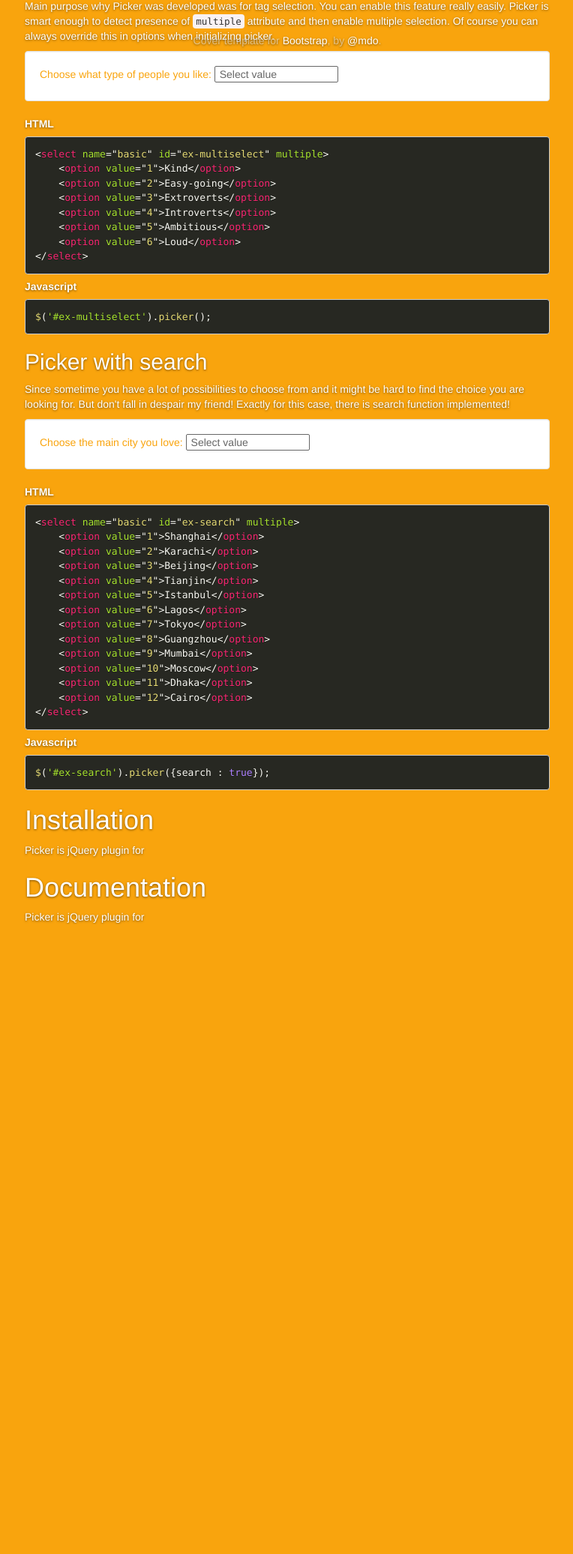
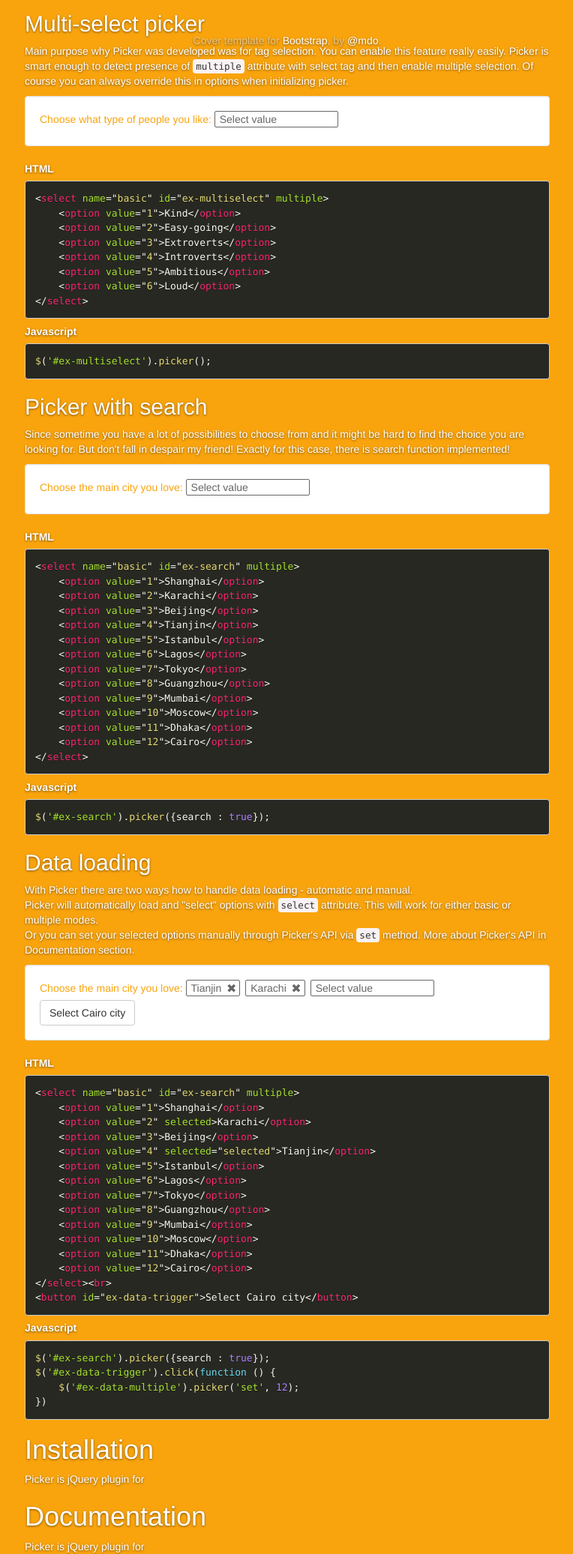
Before and after one commit to AuHau/select-picker, a website: page examples/index.html in a window 1280 px wide. Shown: the part 726-2799 px from the top of the page at 75% size, without its empty margins (257-1021 px from the left). Before the commit the page ends 1959 px from the top, so only its background shows below. Drawn offline with Linux system fonts and the light colour scheme.

Commit message:
Adding hidden attribute support + data loading debugging

```diff
--- a/examples/index.html
+++ b/examples/index.html
@@ -37,11 +37,15 @@
     <div id="examples">
         <h1>Examples</h1>
 
-        <h2>Basic picker</h2>
-        Picker for single-select select box, without any other cool features.
+        <h2>Basic Picker</h2>
+        Basic Picker mimic standard select box. It will load first option as selected one,
+        therefore if you want to have placeholder use first option as placeholder. Also
+        Picker support <code>hidden</code> attribute, therefore if you don't want to have
+        placeholder in list of options, use it with your placeholder option.
         <div class="well">
             Categorize your personality:
             <select name="basic" id="ex-basic">
+                <option value="" disabled hidden>Select value</option>
                 <option value="1">Nice</option>
                 <option value="2">Very nice</option>
                 <option value="3">Awesome</option>
@@ -55,6 +59,7 @@
 
         <strong>HTML</strong>
 <pre><code class="language-markup">&lt;select name=&quot;basic&quot; id=&quot;ex-basic&quot;&gt;
+    &lt;option value=&quot;&quot; disabled hidden&gt;Select value&lt;/option&gt;
     &lt;option value=&quot;1&quot;&gt;Nice&lt;/option&gt;
     &lt;option value=&quot;2&quot;&gt;Very nice&lt;/option&gt;
     &lt;option value=&quot;3&quot;&gt;Awesome&lt;/option&gt;
@@ -68,7 +73,7 @@
         <h2>Multi-select picker</h2>
         Main purpose why Picker was developed was for tag selection. You can enable this
         feature really easily. Picker is smart enough to detect presence of <code>multiple</code>
-        attribute and then enable multiple selection.
+        attribute with select tag and then enable multiple selection.
         Of course you can always override this in options when initializing picker.
         <div class="well">
             Choose what type of people you like:
@@ -81,7 +86,7 @@
                 <option value="6">Loud</option>
             </select>
             <script type="text/javascript">
-                $('#ex-multiselect').picker({width : 400});
+                $('#ex-multiselect').picker();
             </script>
         </div>
 
@@ -143,7 +148,63 @@
 </code></pre>
 
         <strong>Javascript</strong>
-<pre><code class="language-javascript">$('#ex-search').picker({search : true});</code></pre>
+        <pre><code class="language-javascript">$('#ex-search').picker({search : true});</code></pre>
+
+        <h2>Data loading</h2>
+        With Picker there are two ways how to handle data loading - automatic and manual.<br>
+        Picker will automatically load and "select" options with <code>select</code>
+        attribute. This will work for either basic or multiple modes. <br>
+        Or you can set your selected options manually through Picker's API via <code>set</code>
+        method. More about Picker's API in <a href="#documentation">Documentation section</a>.
+
+        <div class="well">
+            Choose the main city you love:
+            <select name="basic" id="ex-data-multiple" multiple>
+                <option value="1">Shanghai</option>
+                <option value="2" selected>Karachi</option>
+                <option value="3">Beijing</option>
+                <option value="4" selected="selected">Tianjin</option>
+                <option value="5">Istanbul</option>
+                <option value="6">Lagos</option>
+                <option value="7">Tokyo</option>
+                <option value="8">Guangzhou</option>
+                <option value="9">Mumbai</option>
+                <option value="10">Moscow</option>
+                <option value="11">Dhaka</option>
+                <option value="12">Cairo</option>
+            </select><br>
+            <button id="ex-data-trigger" class="btn btn-default">Select Cairo city</button>
+            <script type="text/javascript">
+                $('#ex-data-multiple').picker();
+                $('#ex-data-trigger').click(function () {
+                    $('#ex-data-multiple').picker('set', 12);
+                })
+            </script>
+        </div>
+
+        <strong>HTML</strong>
+<pre><code class="language-markup">&lt;select name=&quot;basic&quot; id=&quot;ex-search&quot; multiple&gt;
+    &lt;option value=&quot;1&quot;&gt;Shanghai&lt;/option&gt;
+    &lt;option value=&quot;2&quot; selected&gt;Karachi&lt;/option&gt;
+    &lt;option value=&quot;3&quot;&gt;Beijing&lt;/option&gt;
+    &lt;option value=&quot;4&quot; selected=&quot;selected&quot;&gt;Tianjin&lt;/option&gt;
+    &lt;option value=&quot;5&quot;&gt;Istanbul&lt;/option&gt;
+    &lt;option value=&quot;6&quot;&gt;Lagos&lt;/option&gt;
+    &lt;option value=&quot;7&quot;&gt;Tokyo&lt;/option&gt;
+    &lt;option value=&quot;8&quot;&gt;Guangzhou&lt;/option&gt;
+    &lt;option value=&quot;9&quot;&gt;Mumbai&lt;/option&gt;
+    &lt;option value=&quot;10&quot;&gt;Moscow&lt;/option&gt;
+    &lt;option value=&quot;11&quot;&gt;Dhaka&lt;/option&gt;
+    &lt;option value=&quot;12&quot;&gt;Cairo&lt;/option&gt;
+&lt;/select&gt;&lt;br&gt;
+&lt;button id=&quot;ex-data-trigger&quot;&gt;Select Cairo city&lt;/button&gt;
+</code></pre>
+
+        <strong>Javascript</strong>
+        <pre><code class="language-javascript">$('#ex-search').picker({search : true});
+$('#ex-data-trigger').click(function () {
+    $('#ex-data-multiple').picker('set', 12);
+})</code></pre>
     </div>
 
     <div id="installation">
--- a/js/picker.js
+++ b/js/picker.js
@@ -2,8 +2,7 @@
 
 // TODO : Events fireing or callback implementation
 // TODO : Add autofocus when open Picker with searchfield?
-// TODO/BUG : Basic select - default value
-
+// TODO : Add width of container
 
 (function( $, window, document, undefined ){
     var Picker = function( elem, options ){
@@ -16,7 +15,6 @@
     Picker.prototype = {
         defaults: {
             multiple: undefined,
-            placeholder: true,
             containerClass: '',
             width: false,
             search: false,
@@ -256,9 +254,16 @@
         },
 
         _build: function(){
+            var triggerText;
+            if(this.config.multiple){
+                triggerText = this.config.texts.trigger;
+            }else{
+                triggerText = this.$elem.find('option').first().text();
+            }
+
             this.$container = $("<div class='picker" + (this.config.containerClass ? ' ' + this.config.containerClass : '') + "'>" +
             "<span class='pc-select'>" +
-            "<span class='pc-element pc-trigger'>" + this.config.texts.trigger + "</span>" +
+            "<span class='pc-element pc-trigger'>" + triggerText + "</span>" +
             "<span class='pc-list' " + ( this.config.width ? "style='width:" + this.config.width + "px;'" : "") + "><ul></ul></span>" +
             "</span>" +
             "</div>");
@@ -293,7 +298,7 @@
         _fillList: function(){
             var listContainer = this.$container.find('.pc-list ul');
             var counter = 0;
-            this.$elem.find('option').each(function(index, elem){
+            this.$elem.find('option:not([hidden])').each(function(index, elem){
                 var li = $("<li>").html($(elem).text()).attr('data-id', $(elem).attr('value')).attr('data-order', counter);
                 li.click(this.pc_selected.bind(this));
                 listContainer.append(li);
```
